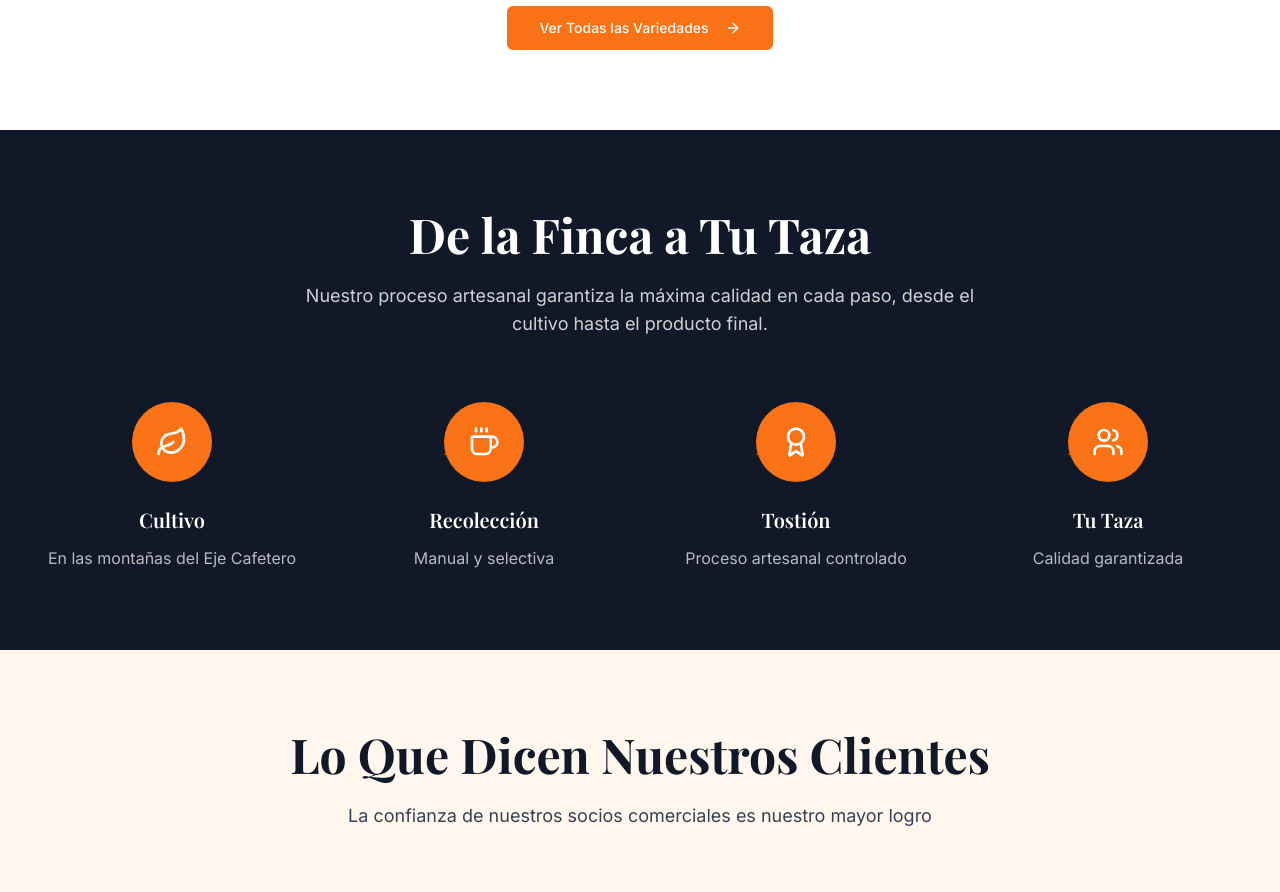
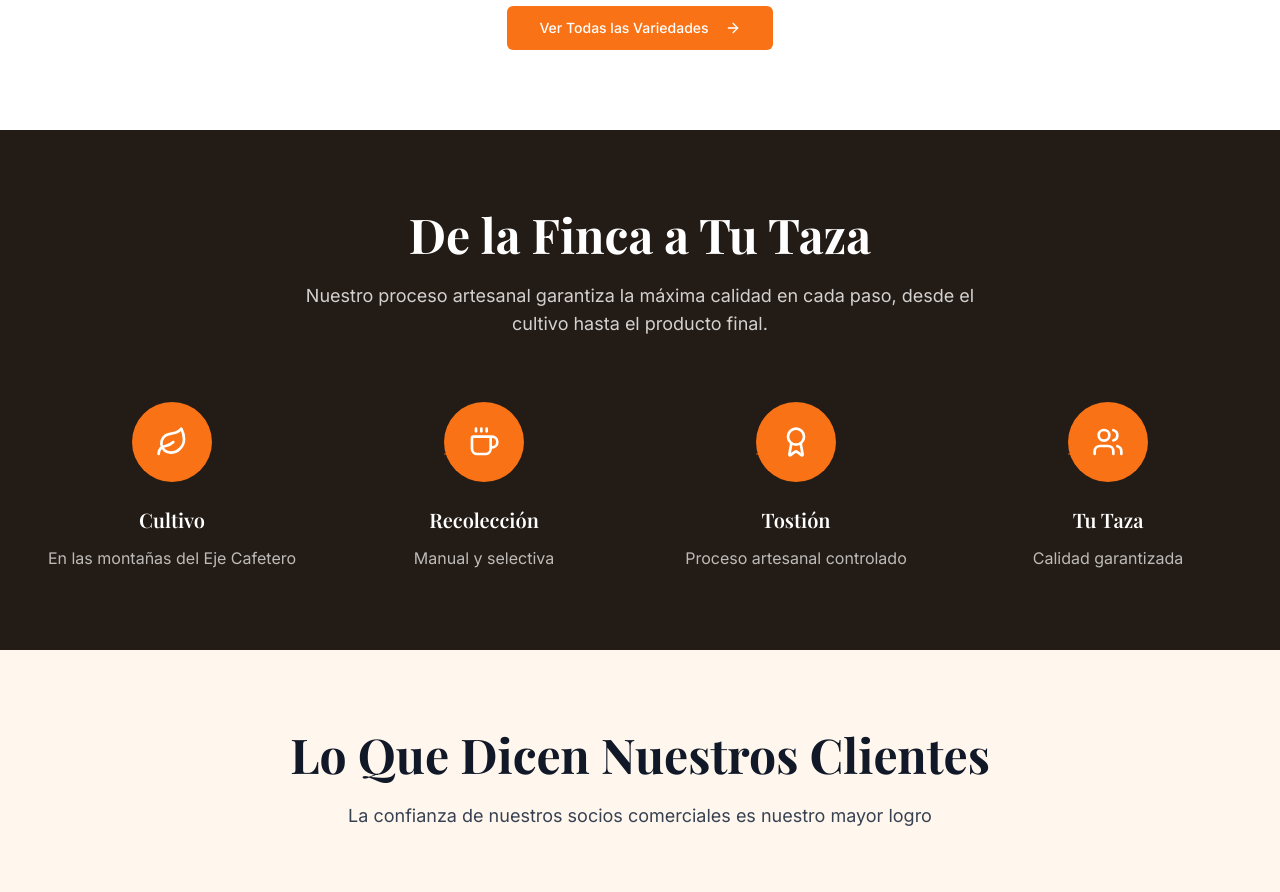
Before and after one commit to juan2004pablo/cafe-uribe, a React (Vite) app: page / in a window 1280 px wide. Shown: the part 2040-2932 px from the top of the page. Built offline with nearby package versions, Linux system fonts and the light colour scheme.

Commit message:
Code edited in Lovable Code Editor
Edited UI in Lovable

```diff
--- a/src/pages/Index.tsx
+++ b/src/pages/Index.tsx
@@ -229,7 +229,7 @@ const Index = () => {
       </section>
 
       {/* De la Finca a Tu Taza */}
-      <section ref={processRef} className="py-20 bg-gray-900 text-white">
+      <section ref={processRef} className="py-20 bg-coffee-brown text-white">
         <div className="max-w-7xl mx-auto px-4 sm:px-6 lg:px-8">
           <motion.div
             initial={{ opacity: 0, y: 30 }}
```
